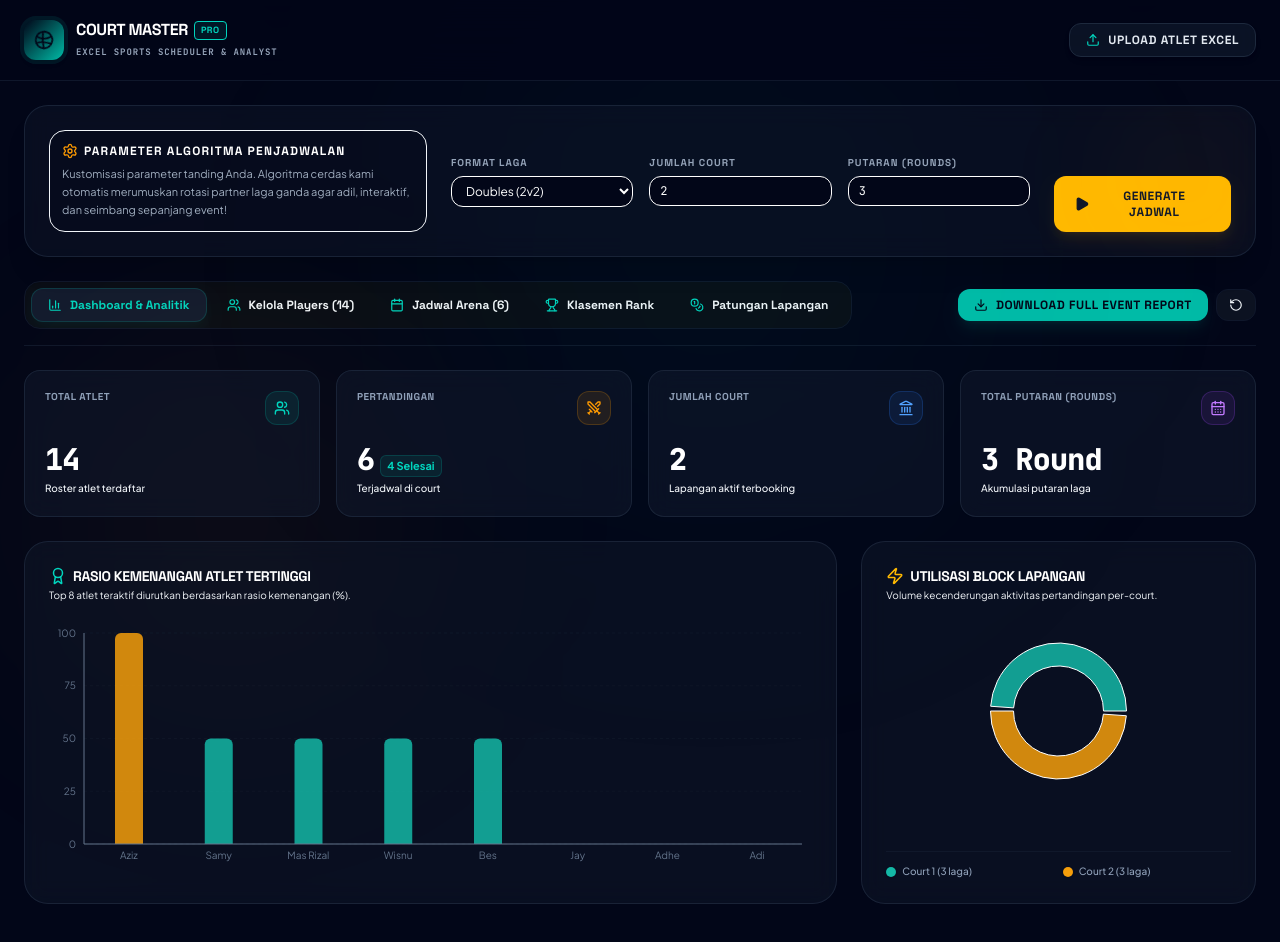
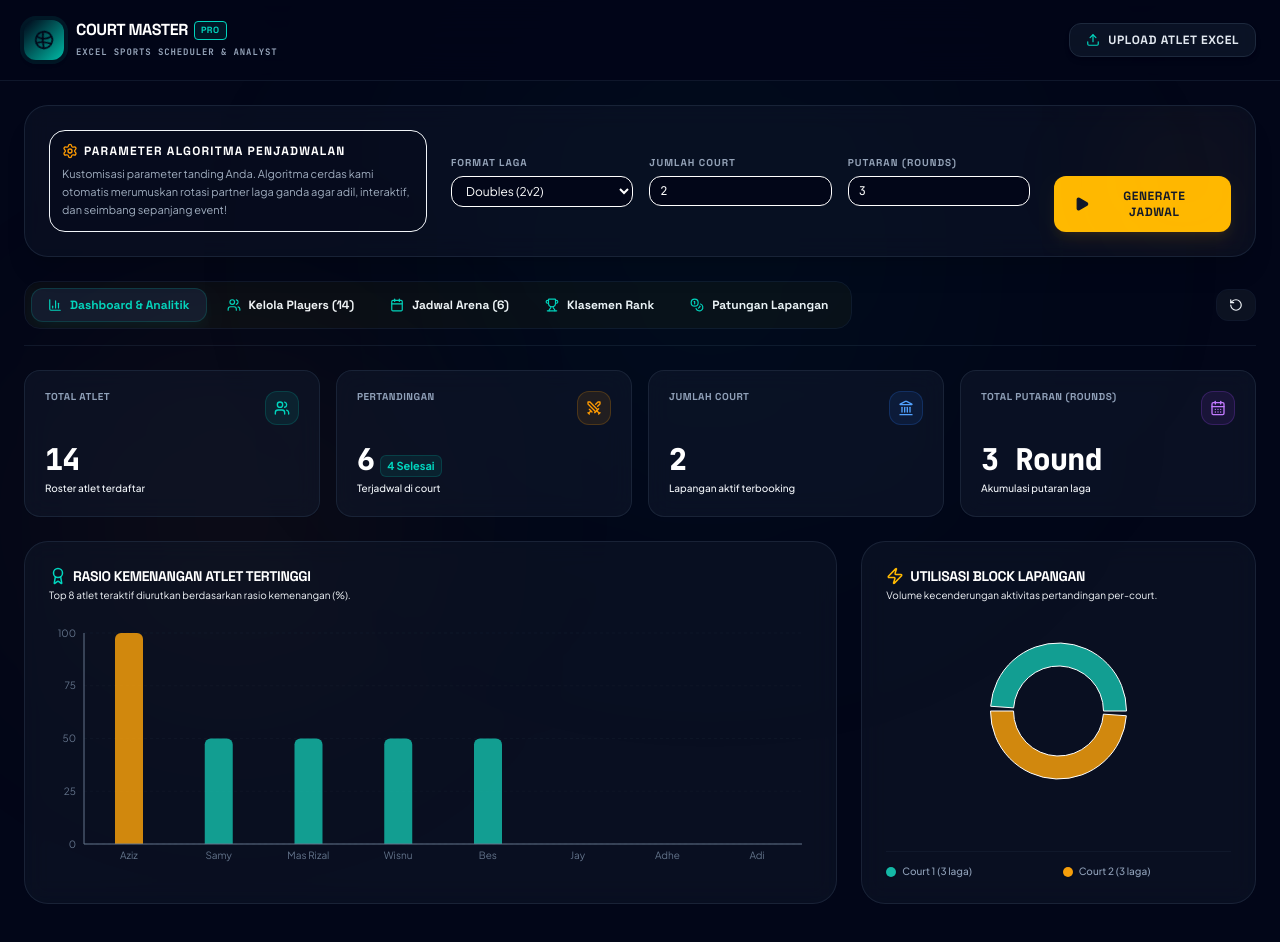
Before and after one commit to fiopras/Padel-Scheduler, a React (Vite) app: page / in a window 1280 px wide. Shown: the top 942 px of the page. Built offline with nearby package versions, Linux system fonts and the light colour scheme.

Commit message:
Delete Button Report Full event

```diff
--- a/src/App.tsx
+++ b/src/App.tsx
@@ -22,8 +22,7 @@ import { generateSchedule, recalculateLeaderboard } from './utils/scheduler';
 import {
   parsePlayersFromExcel,
   exportScheduleToExcel,
-  exportLeaderboardToExcel,
-  exportEntireWorkbookToExcel
+  exportLeaderboardToExcel
 } from './utils/excel';
 
 // Component imports
@@ -326,11 +325,6 @@ export default function App() {
     showNotification('Klasemen Leaderboard berhasil di-export ke Excel!');
   };
 
-  const handleExportUnifiedReport = () => {
-    exportEntireWorkbookToExcel(players, matches, currentLeaderboard);
-    showNotification('Semua Event (Jadwal, Hasil, Leaderboard, & Statistik) diexport dalam Satu File Excel!');
-  };
-
   const handleClearAll = () => {
     if (confirm('Apakah Anda yakin ingin menghapus seluruh data sirkuit atlet dan jadwal?')) {
       setPlayers([]);
@@ -588,16 +582,6 @@ export default function App() {
               </button>
             )}
 
-            {/* Combined Complete Download Button */}
-            <button
-              id="btn-export-all-excel"
-              onClick={handleExportUnifiedReport}
-              className="px-4 py-2 text-xs font-black bg-teal-500 hover:bg-teal-400 text-slate-950 rounded-xl shadow-lg shadow-teal-500/10 transition-all flex items-center gap-2 font-display uppercase tracking-wider cursor-pointer"
-            >
-              <Download className="w-3.5 h-3.5" />
-              Download Full Event Report
-            </button>
-
             {/* Clear Database Utility */}
             <button
               id="btn-clear-db"
```
